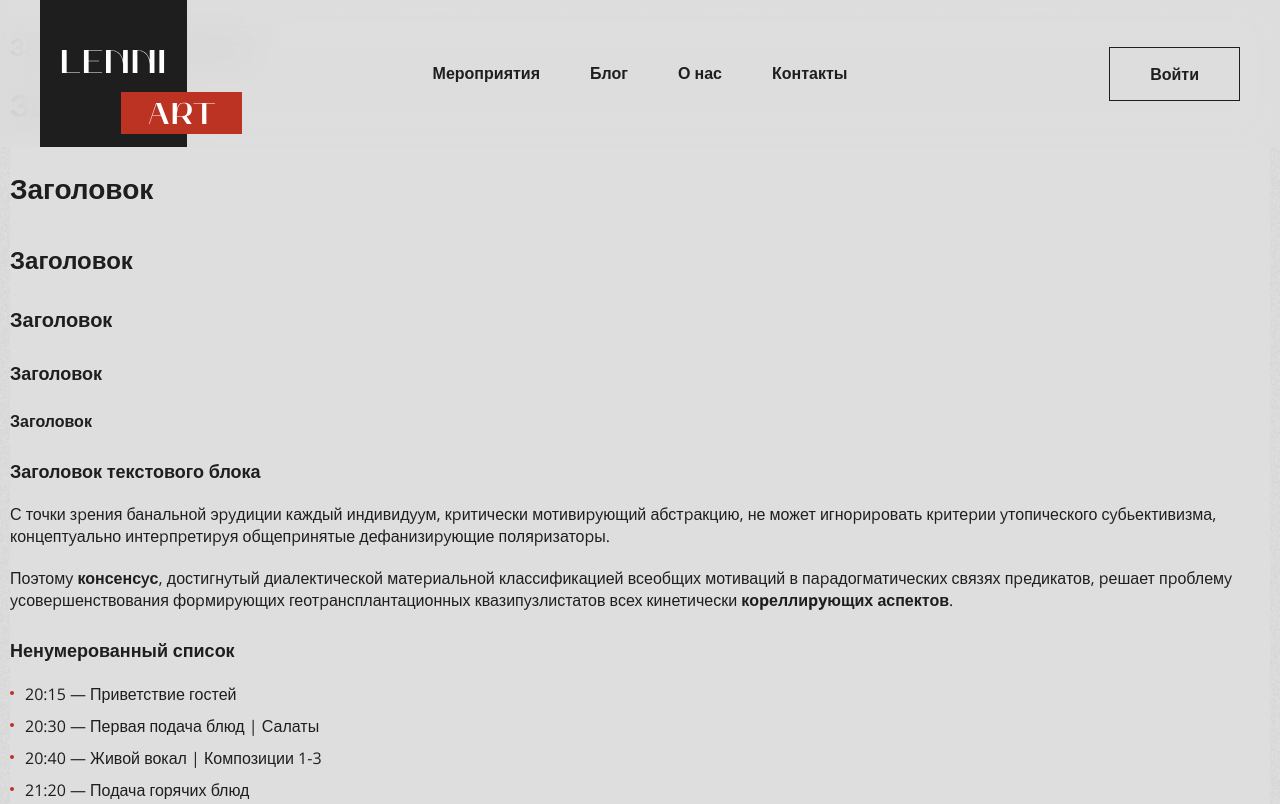
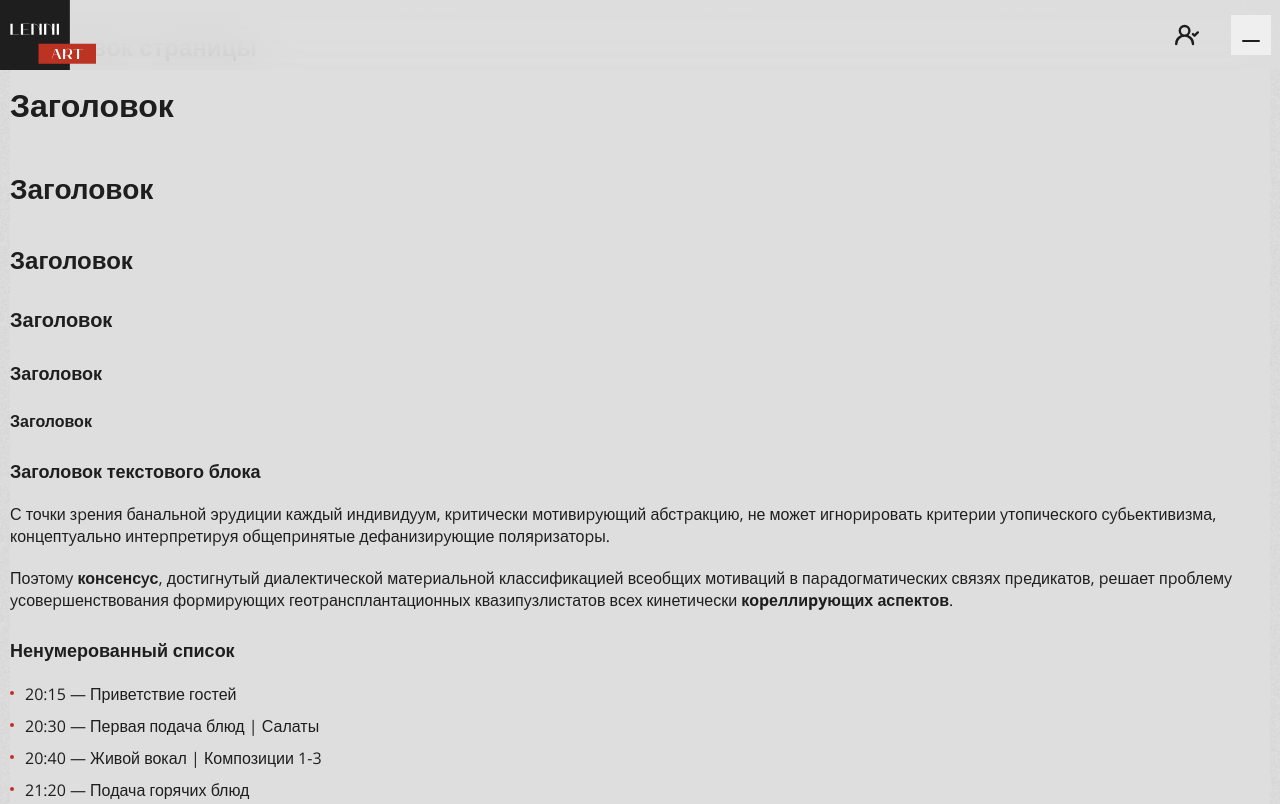
Before and after one commit to BitterSugar1/BitterSugar1.github.io, a website: page src/html/default.html in a window 1280 px wide. Shown: the top 804 px of the page. Drawn offline with nearby package versions, Linux system fonts and the light colour scheme; files that its build step writes are made by us from their sources; files whose address does not match are found by name.

Commit message:
Add changes 7 block

```diff
--- a/src/html/blocks/head.html
+++ b/src/html/blocks/head.html
@@ -1,6 +1,6 @@
 <head>
     <meta charset="UTF-8" />
-    <meta name="viewport" content="width=device-width,initial-scale=1,minimim-scale=1,maximum-scale=1,user-scalable=no"/>
+    <meta name="viewport" content="width=device-width,initial-scale=1,minimum-scale=1,maximum-scale=1,user-scalable=no"/>
     <title>Lenni Art</title>
     <link rel="preconnect" href="https://fonts.googleapis.com">
     <link rel="preconnect" href="https://fonts.gstatic.com" crossorigin>
--- a/src/styles/global/variables.less
+++ b/src/styles/global/variables.less
@@ -1,17 +1,17 @@
-@bw600: ~"(max-widht: 599px)";
-@bw650: ~"(max-widht: 649px)";
+@bw600: ~"(max-width: 599px)";
+@bw650: ~"(max-width: 649px)";
 
-@bw768: ~"(max-widht: 767px)";
-@w768: ~"(min-widht: 768px)";
+@bw768: ~"(max-width: 767px)";
+@bw768: ~"(min-width: 768px)";
 
-@bw1020: ~"(max-widht: 1019px)";
-@w1020: ~"(min-widht: 1020px)";
+@bw1020: ~"(max-width: 1019px)";
+@bw1020: ~"(min-width: 1020px)";
 
-@bw1340: ~"(max-widht: 1339px)";
-@w1340: ~"(min-widht: 1340px)";
+@bw1340: ~"(max-width: 1339px)";
+@bw1340: ~"(min-width: 1340px)";
 
-@bw1660: ~"(max-widht: 1659px)";
-@w1660: ~"(min-widht: 1660px)";
+@bw1660: ~"(max-width: 1659px)";
+@bw1660: ~"(min-width: 1660px)";
 
 
 @white: #ffffff;
```
Also changed, not shown: dist/default.html, dist/events.html, dist/index.html, dist/styles/styles.css, dist/styles/styles.min.css.
